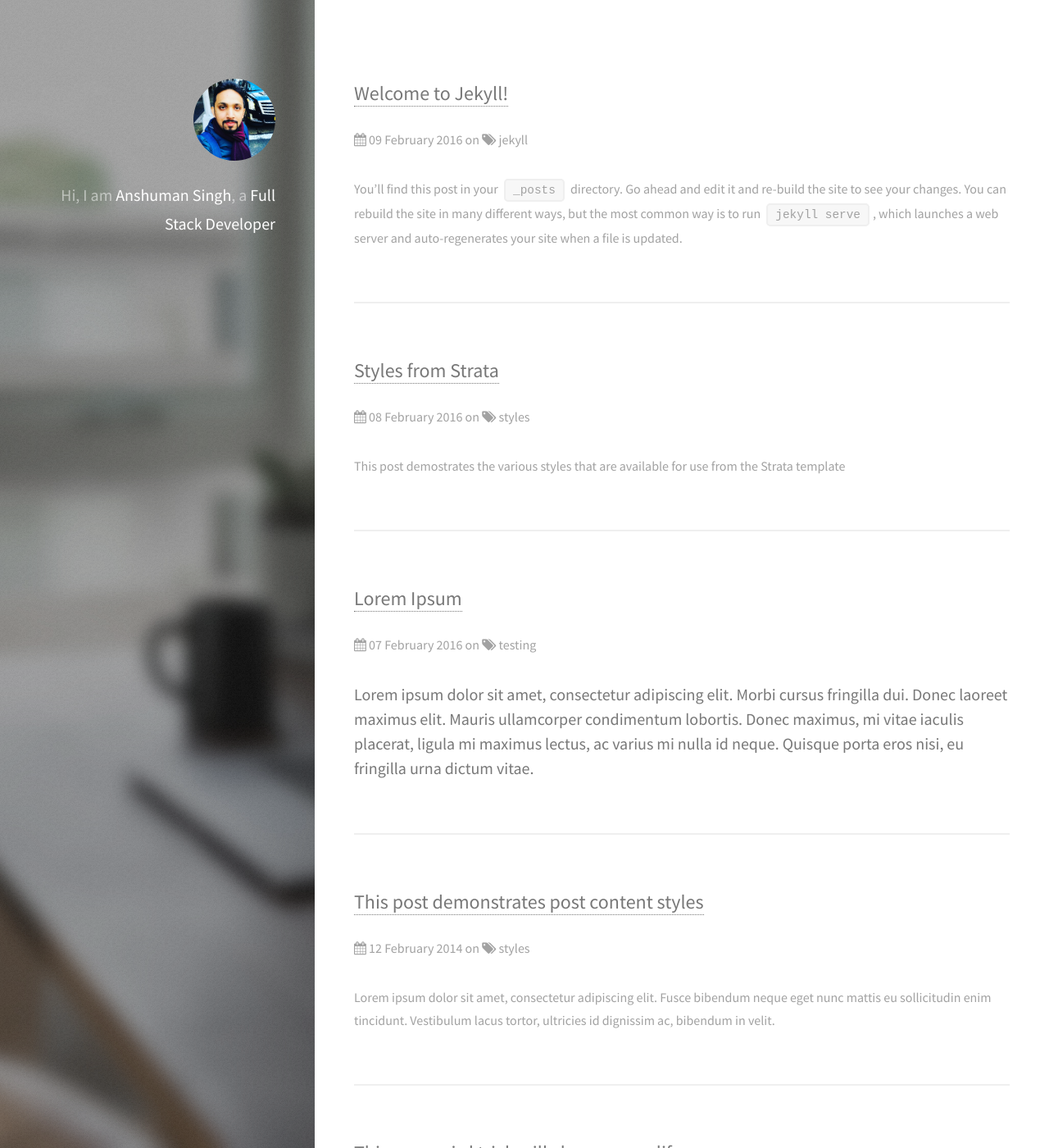
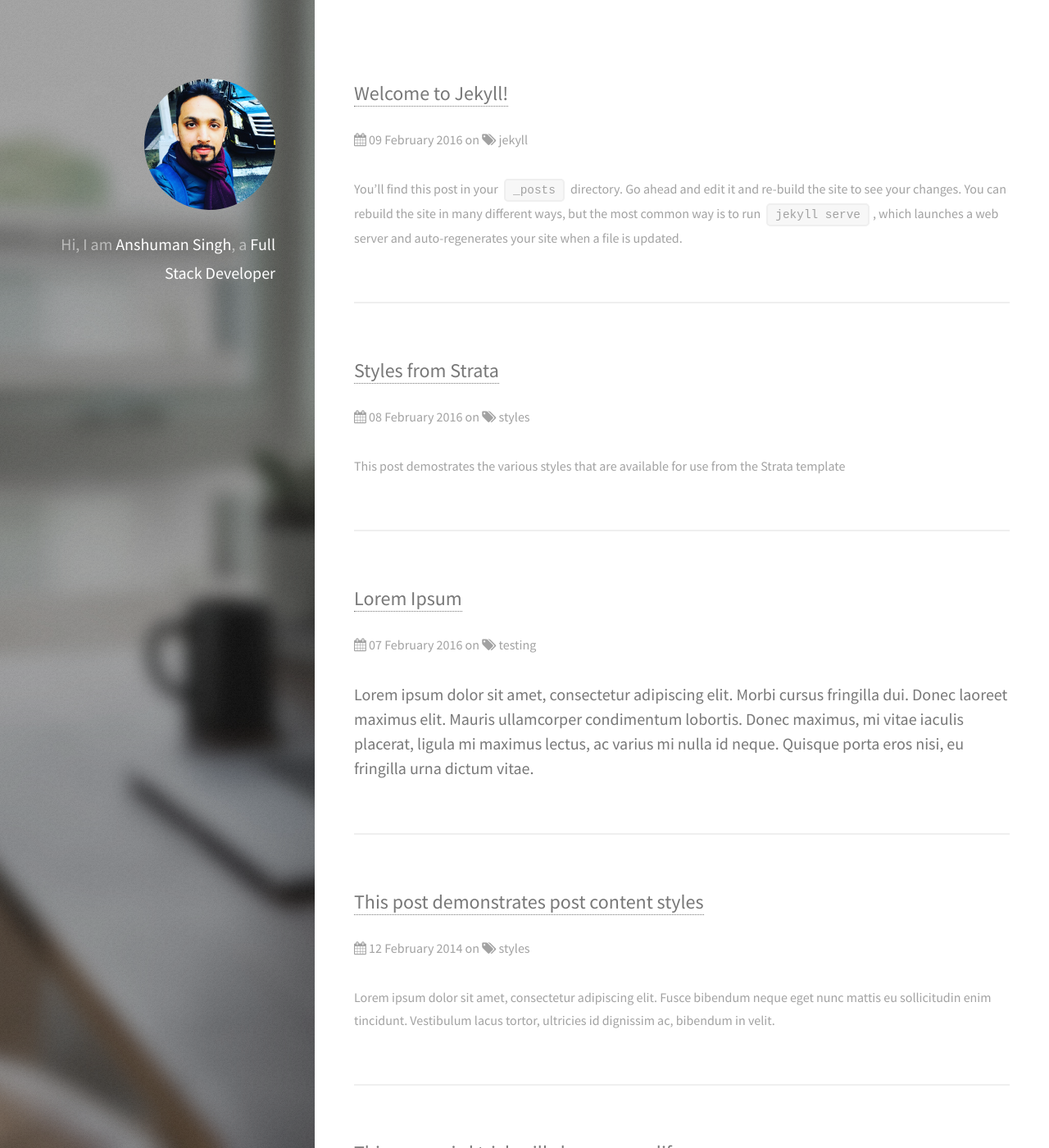
Before and after one commit to singh-anshuman/singh-anshuman.github.io, a Jekyll site: the page built from index.html, in a window 1280 px wide and 1400 px high. Shown: the whole window at 82% size. Built offline with Jekyll 4.4.1, drawn with Linux system fonts in a browser that asks for light colours; the list of posts is cut into pages by our own code.

Commit message:
Modified CSS for the avatar image

```diff
--- a/assets/sass/main.scss
+++ b/assets/sass/main.scss
@@ -930,7 +930,7 @@
 
 		.image.avatar {
 			margin: 0 0 (_size(element-margin) * 0.5) 0;
-			width: 6.25em;
+			width: 10em;
 			transform: rotate(35deg);
 		}
 	}
```
Also changed, not shown: 6 other files.
